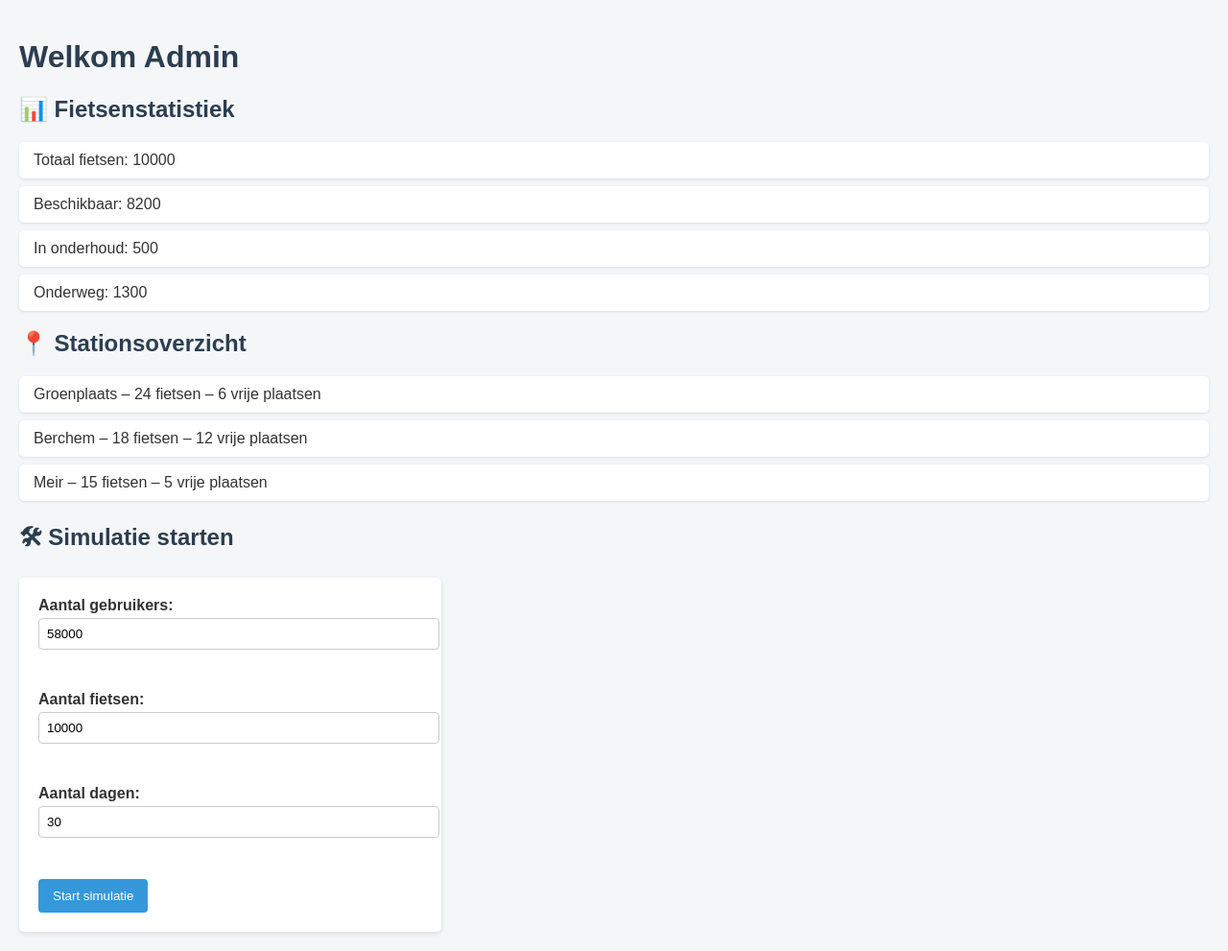
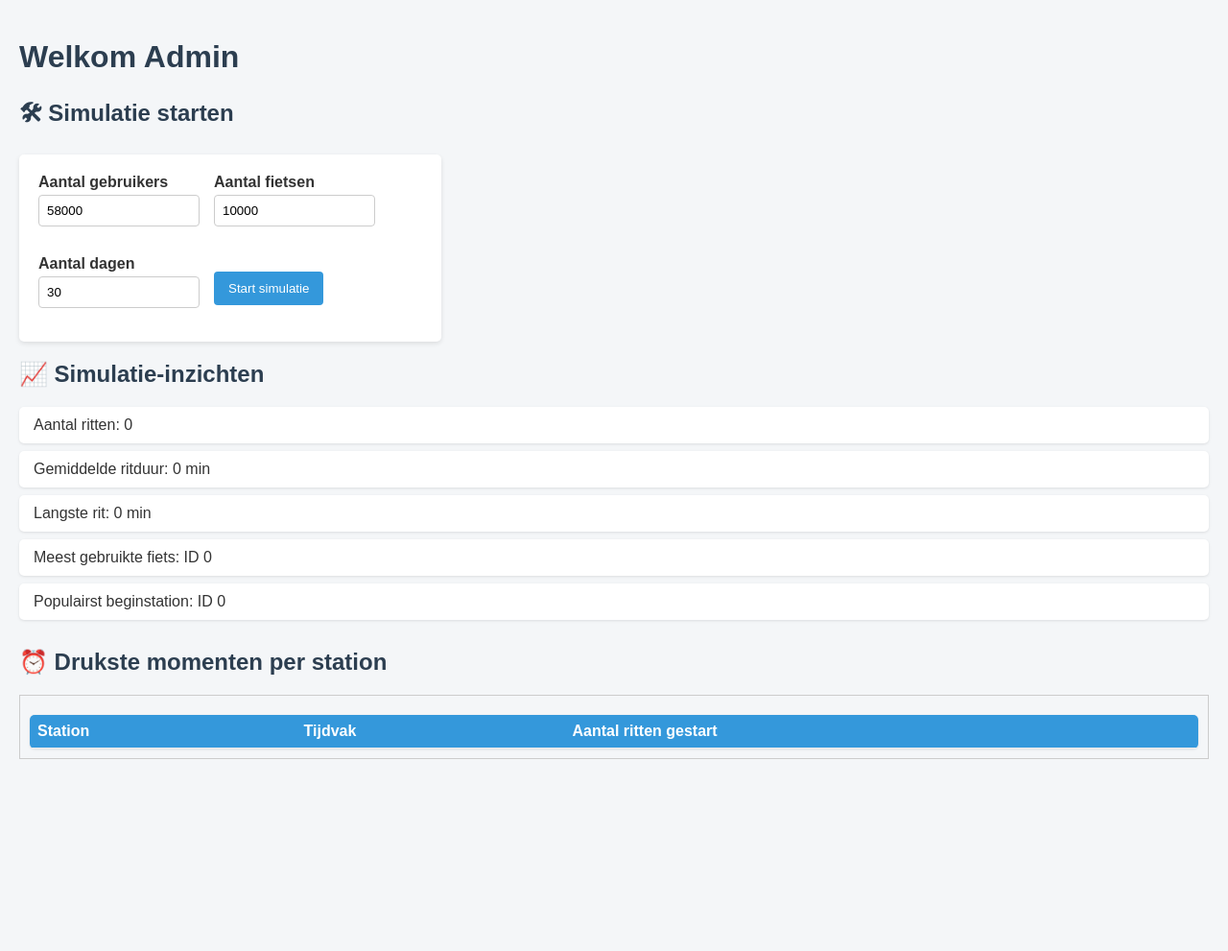
Before and after one commit to christianmesinas/stage-velo, a Flask app: page /admin in a window 1280 px wide. Shown: the whole page at 96% size. After the commit the page ends 791 px from the top, so only its background shows below. Run offline with Flask 3, Linux system fonts and the light colour scheme; lists and menus that the app fills with data are empty; parts of the project's set-up code (start-up, migrations or seed data) failed here and were passed over; some libraries are stand-ins or nearby versions.

Commit message:
stashing new changes

```diff
--- a/app.py
+++ b/app.py
@@ -1,28 +1,22 @@
 from flask import Flask, session
 from dotenv import load_dotenv
 from os import getenv
-
 
 from app.database import SessionLocal
 from app.database.models import Base
 from app.routes import routes
 from authlib.integrations.flask_client import OAuth
 
-
-
-
-
-
-# ✅ Laad .ENV-bestand
+# Laad .ENV-bestand,
 load_dotenv()
 
-# ✅ Initialiseer Flask
+ #Initialiseer Flask,
 app = Flask(__name__, template_folder="app/templates", static_folder="app/static")
 
-# ✅ Stel de secret key in voor sessies
+# Stel de secret key in voor sessies,
 app.secret_key = getenv("SECRET_KEY", "fallback-secret")
 
-# ✅ OAuth instellen
+# OAuth instellen,
 oauth = OAuth(app)
 oauth.register(
     "auth0",
@@ -32,10 +26,10 @@ oauth.register(
         "scope": "openid profile email",
         "audience": "https://" + getenv("AUTH0_DOMAIN") + "/api/v2/"
     },
-    server_metadata_url=f'https://{getenv("AUTH0_DOMAIN")}/.well-known/openid-configuration'
+    server_metadata_url=f'https://{getenv("auth0_domain")}/.well-known/openid-configuration'
 )
 
-# ✅ Registreer je Blueprint-routes
+# Registreer je Blueprint-routes,
 app.register_blueprint(routes)
 
 with app.app_context():
@@ -52,7 +46,3 @@ def inject_user():
 
 if __name__ == "__main__":
     app.run(host="0.0.0.0", port=8000, debug=True)
-
-import io
-import csv
-from flask import make_response
--- a/app/routes.py
+++ b/app/routes.py
@@ -1,3 +1,5 @@
+from datetime import datetime
+
 from flask import Blueprint, send_file, session, redirect, url_for, request, render_template
 from authlib.integrations.flask_client import OAuth
 from dotenv import load_dotenv, find_dotenv
@@ -12,6 +14,7 @@ from app.api import api as api
 from app.database.models import Usertable
 from app.database import SessionLocal
 from app.simulation import simulation
+from collections import Counter
 
 
 
@@ -243,16 +246,60 @@ def admin():
     ritten = []
     csv_bestand = None
 
+    aantal_ritten = 0
+    gemiddelde_duur = 0
+    langste_rit = 0
+    meest_gebruikte_fiets = 0
+    populairst_station = 0
+    drukste_per_station = []  # ← default lege lijst
+
     if request.method == "POST":
         try:
             gebruikers_aantal = int(request.form.get("gebruikers"))
             fietsen_aantal = int(request.form.get("fietsen"))
             dagen = int(request.form.get("dagen"))
+
             gebruikers = simulation.genereer_gebruikers(gebruikers_aantal)
             fietsen = simulation.genereer_fietsen(fietsen_aantal, simulation.stations)
             ritten = simulation.simulatie(simulation.stations, gebruikers, fietsen, dagen)
 
-            # Maak een unieke bestandsnaam
+            # 📊 Inzichten
+            aantal_ritten = len(ritten)
+            gemiddelde_duur = round(sum(r["duur_minuten"] for r in ritten) / aantal_ritten, 2) if aantal_ritten > 0 else 0
+            langste_rit = max((r["duur_minuten"] for r in ritten), default=0)
+
+            fiets_teller = Counter(r["fiets_id"] for r in ritten)
+            meest_gebruikte_fiets = fiets_teller.most_common(1)[0][0] if fiets_teller else None
+
+            station_teller = Counter(r["begin_station_id"] for r in ritten)
+            populairst_station = station_teller.most_common(1)[0][0] if station_teller else None
+
+            # ⏰ Drukste momenten per station (op basis van ritten)
+            station_uren_counter = {}
+            for rit in ritten:
+                station_id = rit["begin_station_id"]
+                starttijd = rit["starttijd"]
+                if isinstance(starttijd, str):
+                    startuur = datetime.strptime(starttijd, "%Y-%m-%d %H:%M:%S").hour
+                else:
+                    startuur = starttijd.hour
+                station_uren_counter.setdefault(station_id, Counter())[startuur] += 1
+
+            for station in simulation.stations:
+                sid = station["id"]
+                naam = station["name"]
+                if sid in station_uren_counter:
+                    meest_uur, aantal = station_uren_counter[sid].most_common(1)[0]
+                    tijdvak = f"{meest_uur:02d}:00 - {meest_uur:02d}:59"
+                    drukste_per_station.append({
+                        "naam": naam,
+                        "tijdvak": tijdvak,
+                        "aantal": aantal
+                    })
+
+            drukste_per_station.sort(key=lambda x: x["aantal"], reverse=True)
+
+            # 📥 CSV export
             csv_bestand = f"/tmp/ritten_{uuid.uuid4().hex}.csv"
             with open(csv_bestand, mode="w", newline="") as file:
                 writer = csv.writer(file)
@@ -271,4 +318,25 @@ def admin():
         except Exception as e:
             boodschap = f"❌ Fout bij simulatie: {str(e)}"
 
-    return render_template("admin.html", boodschap=boodschap, ritten=ritten, csv_bestand=csv_bestand)
+    # 📍 Stationstatus (free_bikes/vrije plaatsen)
+    stations_overzicht = []
+    for s in simulation.stations:
+        stations_overzicht.append({
+            "naam": s["name"],
+            "fietsen": s["free_bikes"],
+            "vrij": s["free_slots"]
+        })
+
+    return render_template(
+        "admin.html",
+        boodschap=boodschap,
+        ritten=ritten,
+        csv_bestand=csv_bestand,
+        stations_overzicht=stations_overzicht,
+        aantal_ritten=aantal_ritten,
+        gemiddelde_duur=gemiddelde_duur,
+        langste_rit=langste_rit,
+        meest_gebruikte_fiets=meest_gebruikte_fiets,
+        populairst_station=populairst_station,
+        drukste_per_station=drukste_per_station,
+    )
--- a/app/static/css/admin.css
+++ b/app/static/css/admin.css
@@ -58,3 +58,80 @@ button {
 button:hover {
     background-color: #2980b9;
 }
+
+
+/* ---------- */
+
+table {
+    width: 100%;
+    border-collapse: collapse;
+    margin-top: 10px;
+    background-color: #fff;
+    border-radius: 5px;
+    overflow: hidden;
+    box-shadow: 0 1px 3px rgba(0,0,0,0.1);
+}
+
+th, td {
+    padding: 12px 15px;
+    text-align: left;
+    border-bottom: 1px solid #eee;
+}
+
+th {
+    background-color: #3498db;
+    color: white;
+}
+
+tr:hover {
+    background-color: #f1f1f1;
+}
+
+
+.scrollbox {
+    max-height: 300px;
+    overflow-y: auto;
+    border: 1px solid #ccc;
+    padding: 10px;
+    border-radius: 5px;
+    background-color: #fff;
+    margin-top: 10px;
+}
+
+
+.inline-form {
+    display: flex;
+    flex-wrap: wrap;
+    gap: 15px;
+    align-items: center;
+    margin-top: 10px;
+}
+
+.inline-form label {
+    display: flex;
+    flex-direction: column;
+    font-weight: bold;
+    margin-bottom: 0;
+}
+
+.inline-form input[type="number"] {
+    width: 150px;
+}
+.inline-form {
+    display: flex;
+    flex-wrap: wrap;
+    gap: 15px;
+    align-items: center;
+    margin-top: 10px;
+}
+
+.inline-form label {
+    display: flex;
+    flex-direction: column;
+    font-weight: bold;
+    margin-bottom: 0;
+}
+
+.inline-form input[type="number"] {
+    width: 150px;
+}
--- a/app/templates/admin.html
+++ b/app/templates/admin.html
@@ -8,21 +8,6 @@
 <body>
     <h1>Welkom Admin</h1>
 
-    <h2>📊 Fietsenstatistiek</h2>
-    <ul>
-        <li>Totaal fietsen: 10000</li>
-        <li>Beschikbaar: 8200</li>
-        <li>In onderhoud: 500</li>
-        <li>Onderweg: 1300</li>
-    </ul>
-
-    <h2>📍 Stationsoverzicht</h2>
-    <ul>
-        <li>Groenplaats – 24 fietsen – 6 vrije plaatsen</li>
-        <li>Berchem – 18 fietsen – 12 vrije plaatsen</li>
-        <li>Meir – 15 fietsen – 5 vrije plaatsen</li>
-    </ul>
-
     <h2>🛠 Simulatie starten</h2>
 
     {% if boodschap %}
@@ -31,12 +16,60 @@
         </div>
     {% endif %}
 
-    <form method="post" action="/admin">
-        <label>Aantal gebruikers:<br><input type="number" name="gebruikers" value="58000"></label><br>
-        <label>Aantal fietsen:<br><input type="number" name="fietsen" value="10000"></label><br>
-        <label>Aantal dagen:<br><input type="number" name="dagen" value="30"></label><br>
+    <form method="post" action="/admin" class="inline-form">
+        <label>
+            Aantal gebruikers
+            <input type="number" name="gebruikers" value="58000">
+        </label>
+        <label>
+            Aantal fietsen
+            <input type="number" name="fietsen" value="10000">
+        </label>
+        <label>
+            Aantal dagen
+            <input type="number" name="dagen" value="30">
+        </label>
         <button type="submit">Start simulatie</button>
     </form>
+
+    {% if aantal_ritten is not none %}
+    <!-- Simulatie-inzichten -->
+    <div style="margin-bottom: 30px;">
+      <h2>📈 Simulatie-inzichten</h2>
+      <ul>
+          <li>Aantal ritten: {{ aantal_ritten }}</li>
+          <li>Gemiddelde ritduur: {{ gemiddelde_duur }} min</li>
+          <li>Langste rit: {{ langste_rit }} min</li>
+          <li>Meest gebruikte fiets: ID {{ meest_gebruikte_fiets }}</li>
+          <li>Populairst beginstation: ID {{ populairst_station }}</li>
+      </ul>
+    </div>
+
+    <!-- Drukste momenten per station als scrollbare tabel -->
+    <div>
+      <h2>⏰ Drukste momenten per station</h2>
+      <div style="max-height: 300px; overflow-y: auto; border: 1px solid #ccc; padding: 10px;">
+        <table style="width: 100%; border-collapse: collapse;">
+            <thead>
+                <tr>
+                    <th style="text-align: left; padding: 8px;">Station</th>
+                    <th style="text-align: left; padding: 8px;">Tijdvak</th>
+                    <th style="text-align: left; padding: 8px;">Aantal ritten gestart</th>
+                </tr>
+            </thead>
+            <tbody>
+                {% for d in drukste_per_station %}
+                <tr>
+                    <td style="padding: 8px;">{{ d.naam }}</td>
+                    <td style="padding: 8px;">{{ d.tijdvak }}</td>
+                    <td style="padding: 8px;">{{ d.aantal }}</td>
+                </tr>
+                {% endfor %}
+            </tbody>
+        </table>
+      </div>
+    </div>
+    {% endif %}
 
     <div id="spinner" style="display:none;">
         <p>Simulatie wordt uitgevoerd...</p>
@@ -44,34 +77,42 @@
     </div>
 
     {% if ritten %}
-    <h2>📋 Resultaten van simulatie</h2>
 
-    <p><a href="{{ csv_bestand }}" download>📥 Download CSV-bestand</a></p>
 
-    <ul>
-        {% for rit in ritten %}
-            <li>
-                Gebruiker {{ rit.gebruiker_id }} reed met fiets {{ rit.fiets_id }}
-                van station {{ rit.begin_station_id }} naar {{ rit.eind_station_id }}
-                ({{ rit.duur_minuten }} min)
-            </li>
-        {% endfor %}
-    </ul>
+        {% if csv_bestand %}
+    <p><a href="{{ csv_bestand }}" download style="display: inline-block; background-color: #3498db; color: white; padding: 8px 12px; border-radius: 4px; text-decoration: none;">
+        📥 Download CSV-bestand
+    </a></p>
 {% endif %}
 
-{% if ritten %}
-    <h2>📋 Resultaten van simulatie</h2>
-    <ul>
+
+
+    <div class="scrollbox">
+        <h1>Resultaten</h1>
+        <table style="width: 100%; border-collapse: collapse;">
+            <thead>
+                <tr>
+                    <th style="padding: 8px; text-align: left;">Gebruiker</th>
+                    <th style="padding: 8px; text-align: left;">Fiets</th>
+                    <th style="padding: 8px; text-align: left;">Van</th>
+                    <th style="padding: 8px; text-align: left;">Naar</th>
+                    <th style="padding: 8px; text-align: left;">Duur (min)</th>
+                </tr>
+            </thead>
+            <tbody>
                 {% for rit in ritten %}
-            <li>
-                Gebruiker {{ rit.gebruiker_id }} reed met fiets {{ rit.fiets_id }}
-                van station {{ rit.begin_station_id }} naar {{ rit.eind_station_id }}
-                ({{ rit.duur_minuten }} min)
-            </li>
+                <tr>
+                    <td style="padding: 8px;">{{ rit.gebruiker_id }}</td>
+                    <td style="padding: 8px;">{{ rit.fiets_id }}</td>
+                    <td style="padding: 8px;">{{ rit.begin_station_id }}</td>
+                    <td style="padding: 8px;">{{ rit.eind_station_id }}</td>
+                    <td style="padding: 8px;">{{ rit.duur_minuten }}</td>
+                </tr>
                 {% endfor %}
-    </ul>
+            </tbody>
+        </table>
+    </div>
     {% endif %}
-
 
     <script>
         function toonSpinner() {
```
Lines whose indentation alone changed are shown as unchanged.
